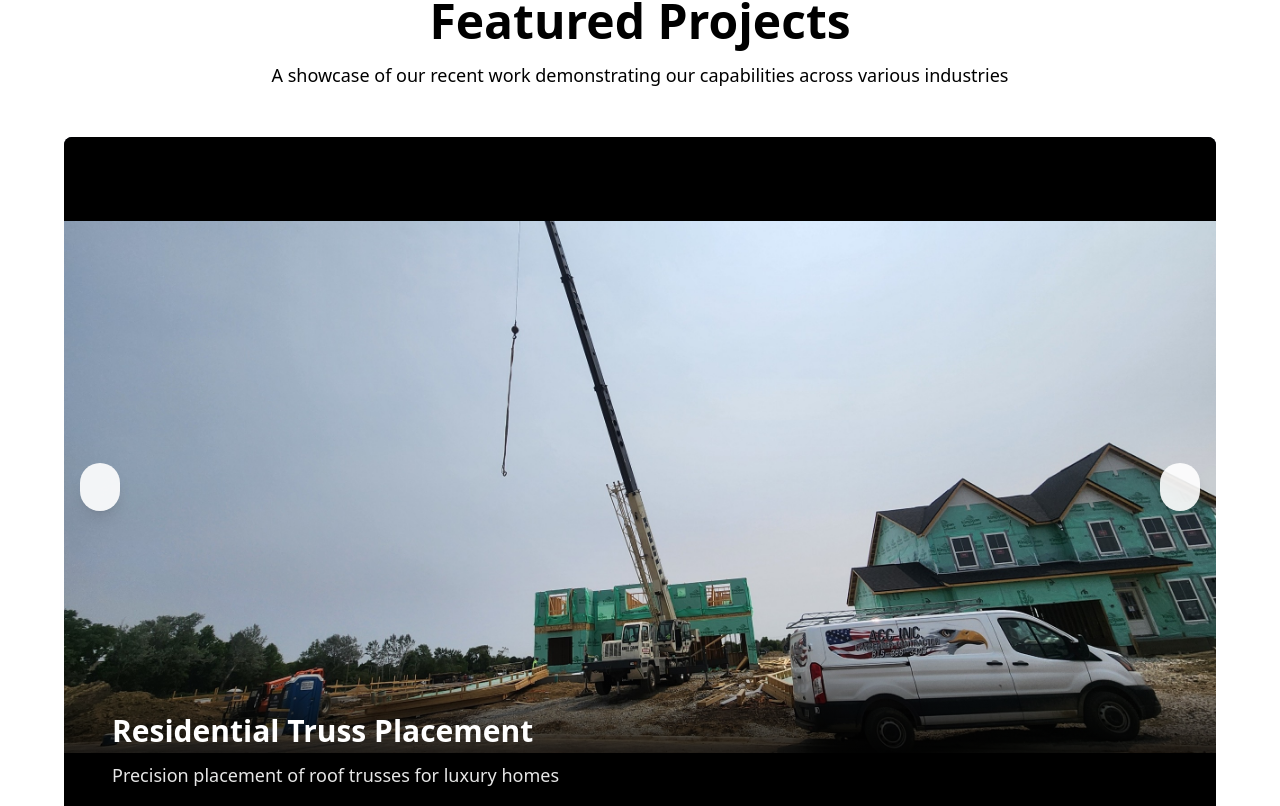
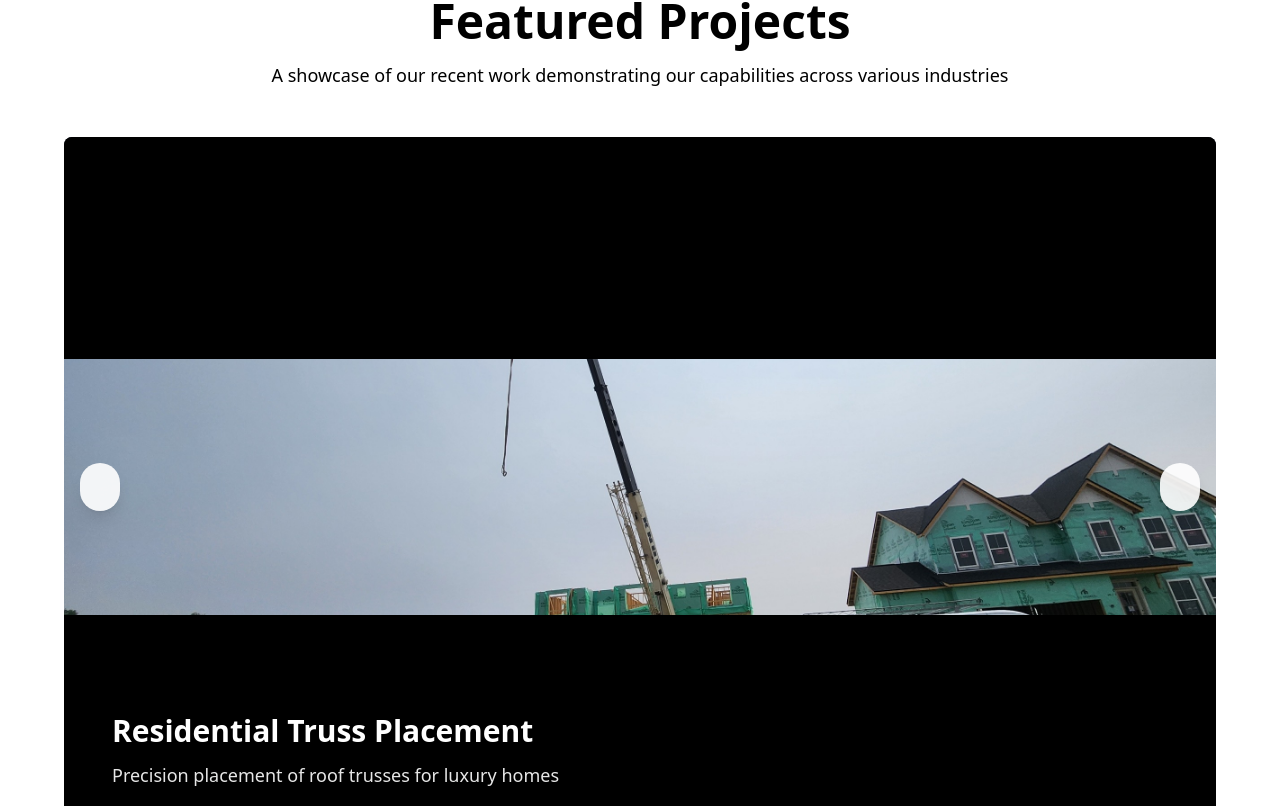
Before and after one commit to FortissimoIO/knoll-crane-website, a Next.js app: page /projects in a window 1280 px wide. Shown: the part 694-1500 px from the top of the page. Built offline with nearby package versions, Linux system fonts and the light colour scheme; some icons are missing.

Commit message:
Third Commit
Found some errors in `npm run build`

```diff
--- a/app/components/Footer.js
+++ b/app/components/Footer.js
@@ -1,4 +1,5 @@
 import React from 'react';
+import Link from 'next/link';
 import ConstructionIcon from '@mui/icons-material/Construction';
 
 export default function Footer() {
@@ -24,12 +25,12 @@ export default function Footer() {
           <div>
             <h4 className="font-semibold mb-4">Services</h4>
             <ul className="space-y-2 text-gray-400 text-sm">
-              <li><a href="/" className="hover:text-white transition-colors">Home</a></li>
-              <li><a href="/services" className="hover:text-white transition-colors">Services</a></li>
-              <li><a href="/projects" className="hover:text-white transition-colors">Projects</a></li>
-              <li><a href="/equipment" className="hover:text-white transition-colors">Equipment</a></li>
-              <li><a href="/about" className="hover:text-white transition-colors">About</a></li>
-              <li><a href="/contact" className="hover:text-white transition-colors">Contact</a></li>
+              <li><Link href="/" className="hover:text-white transition-colors">Home</Link></li>
+              <li><Link href="/services" className="hover:text-white transition-colors">Services</Link></li>
+              <li><Link href="/projects" className="hover:text-white transition-colors">Projects</Link></li>
+              <li><Link href="/equipment" className="hover:text-white transition-colors">Equipment</Link></li>
+              <li><Link href="/about" className="hover:text-white transition-colors">About</Link></li>
+              <li><Link href="/contact" className="hover:text-white transition-colors">Contact</Link></li>
             </ul>
           </div>
 
--- a/app/page.js
+++ b/app/page.js
@@ -74,7 +74,7 @@ export default function Home() {
                 </h1>
 
                 <p className="text-lg sm:text-xl lg:text-2xl text-gray-300 mb-8 max-w-3xl leading-relaxed">
-                  NCCCO certified operators providing punctual, dependable, and safe crane rental services with 40-ton capacity and 130' boom length.
+                  NCCCO certified operators providing punctual, dependable, and safe crane rental services with 40-ton capacity and 130&apos; boom length.
                 </p>
 
                 <div className="flex flex-col sm:flex-row gap-4 mb-12">
@@ -396,7 +396,7 @@ export default function Home() {
                       <StarIcon key={j} className="text-yellow-500 h-4 w-4" />
                     ))}
                   </div>
-                  <p className="text-gray-600 mb-4 italic">"{testimonial.quote}"</p>
+                  <p className="text-gray-600 mb-4 italic">&ldquo;{testimonial.quote}&rdquo;</p>
                   <div className="border-t pt-4">
                     <div className="font-semibold text-gray-900">{testimonial.author}</div>
                     <div className="text-sm text-gray-600">{testimonial.company}</div>
@@ -421,7 +421,7 @@ export default function Home() {
                 Request a Free Quote
               </h2>
               <p className="text-lg text-gray-600 mb-8">
-                Tell us about your project and we'll provide a competitive quote within 24 hours.
+                Tell us about your project and we&apos;ll provide a competitive quote within 24 hours.
               </p>
 
               <div className="space-y-6 mb-8">
@@ -465,7 +465,7 @@ export default function Home() {
               <Card className="bg-red-700 text-white border-red-700">
                 <CardContent className="p-6">
                   <h3 className="text-xl font-bold mb-3">24/7 Emergency Service</h3>
-                  <p className="mb-4">Need immediate crane service? We're here to help.</p>
+                  <p className="mb-4">Need immediate crane service? We&apos;re here to help.</p>
                   <Button asChild variant="secondary">
                     <a href="tel:815-675-9400" className="flex items-center bg-white text-red-700 hover:bg-gray-100">
                       <PhoneIcon className="mr-2 h-4 w-4" />
--- a/components/Carousel.js
+++ b/components/Carousel.js
@@ -5,6 +5,7 @@ import Autoplay from 'embla-carousel-autoplay';
 import ArrowBackIcon from '@mui/icons-material/ArrowBack';
 import ArrowForwardIcon from '@mui/icons-material/ArrowForward';
 import ConstructionIcon from '@mui/icons-material/Construction';
+import Image from 'next/image';
 
 export const Carousel = ({ slides }) => {
     const [emblaRef, emblaApi] = useEmblaCarousel({ loop: true }, [
@@ -45,10 +46,15 @@ export const Carousel = ({ slides }) => {
                             <div className="relative h-[600px] md:h-[700px] bg-black">
                                 {slide.image ? (
                                     <div className="h-full flex items-center justify-center">
-                                        <img
+                                        <Image
                                             src={slide.image}
                                             alt={slide.title}
-                                            className="h-full w-auto max-w-full object-contain"
+                                            width={600}
+                                            height={400}
+                                            className={`w-full object-cover transition-transform duration-300 group-hover:scale-110 ${
+                                                slide.orientation === 'portrait' ? 'h-80' : 'h-64'
+                                            }`}
+                                            quality={90}
                                         />
                                     </div>
                                 ) : (
--- a/components/CyclingHero.js
+++ b/components/CyclingHero.js
@@ -19,10 +19,10 @@ const CyclingHero = ({ children }) => {
       setCurrentImageIndex((prevIndex) =>
         (prevIndex + 1) % heroImages.length
       );
-    }, 3000); // Change image every 3 seconds
+    }, 4000);
 
     return () => clearInterval(interval);
-  }, []);
+  }, [heroImages.length]);
 
   return (
     <div className="relative min-h-screen overflow-hidden">
```
